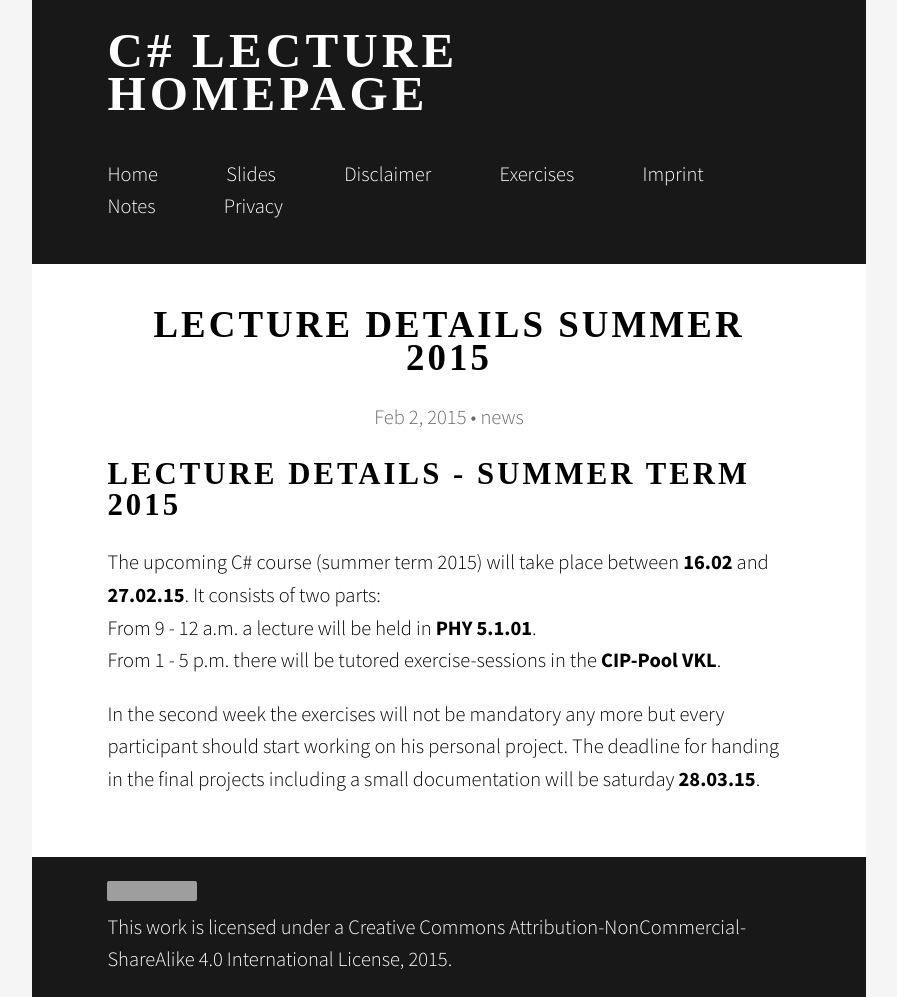
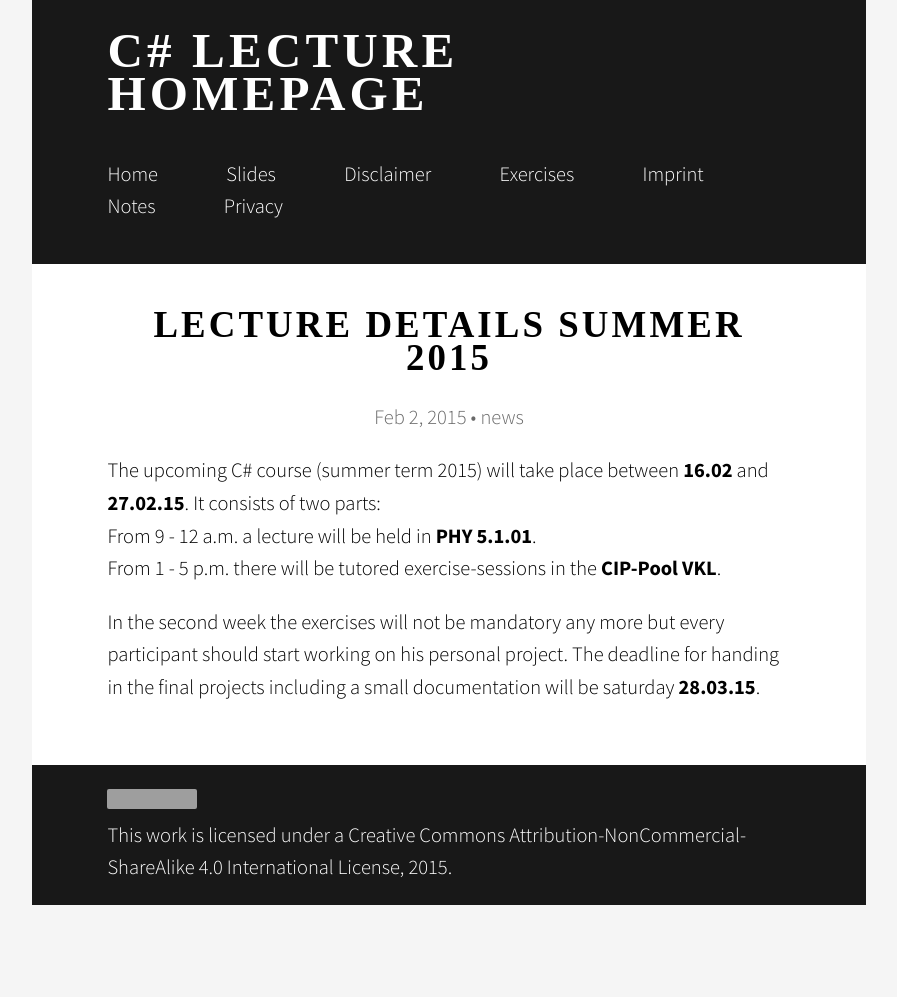
Before and after one commit to CSharpLecture/csharplecture.github.io, a Jekyll site: the page built from _posts/2015-02-02-Lecture-Details-Summer-2015.md, in a window 1280 px wide. Shown: the whole page, without its empty margins (191-1088 px from the left). Built offline with Jekyll 4.4.1, drawn with Linux system fonts in a browser that asks for light colours; nearby versions of some CDN libraries; some web fonts are replaced; after the commit the page ends 905 px from its top, so only the background shows below that; grey boxes are pictures that could not be loaded.

Commit message:
Removed heading

```diff
--- a/_posts/2015-02-02-Lecture-Details-Summer-2015.md
+++ b/_posts/2015-02-02-Lecture-Details-Summer-2015.md
@@ -1,10 +1,8 @@
 ---
 title:  "Lecture Details Summer 2015"
-date:   2015-02-02 19:40:00
+date:   2015-02-02 19:55:00
 categories: news
 ---
-
-##Lecture Details - Summer Term 2015
 
 The upcoming C# course (summer term 2015) will take place between **16.02** and **27.02.15**. It consists of two parts:
 From 9 - 12 a.m. a lecture will be held in **PHY 5.1.01**.
```
